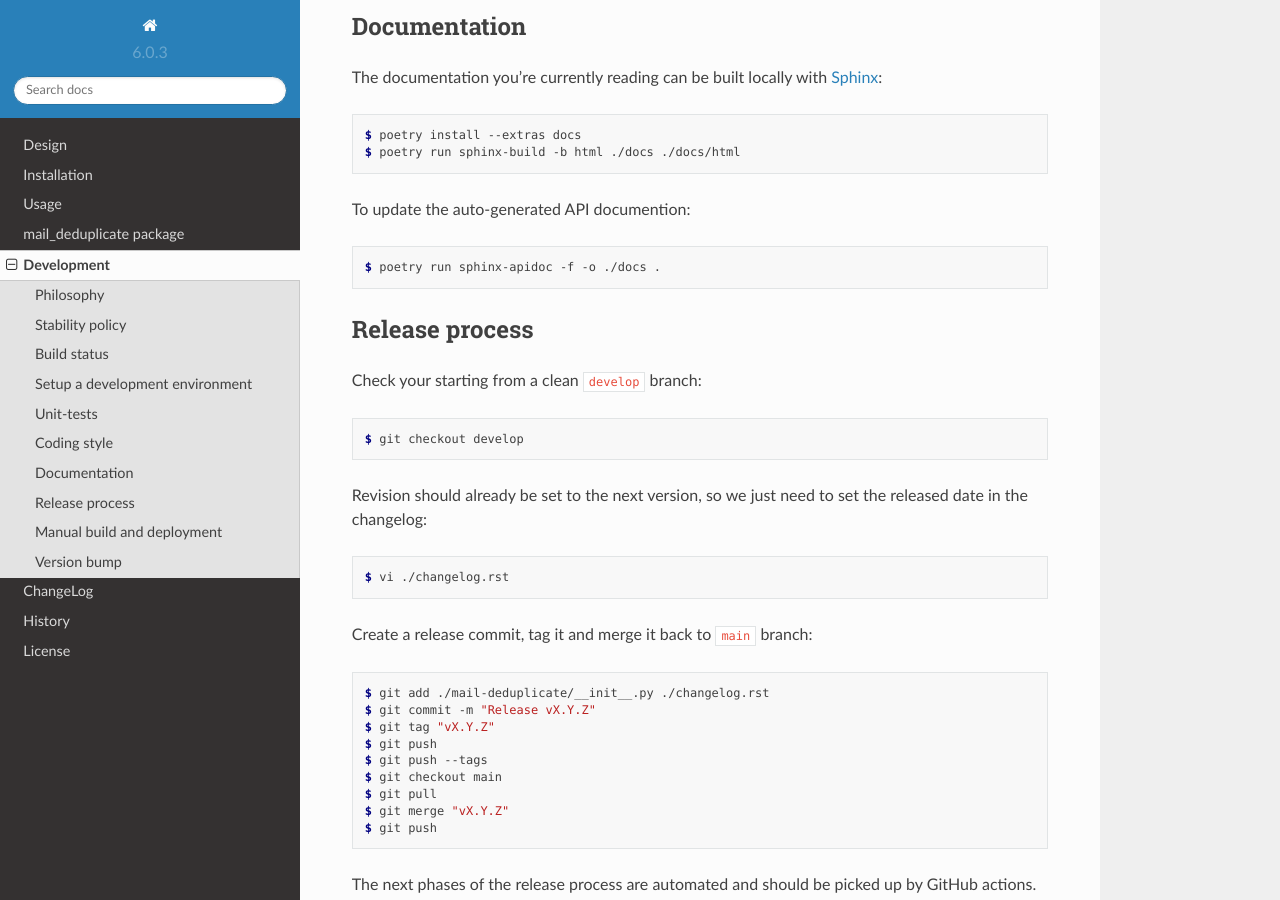
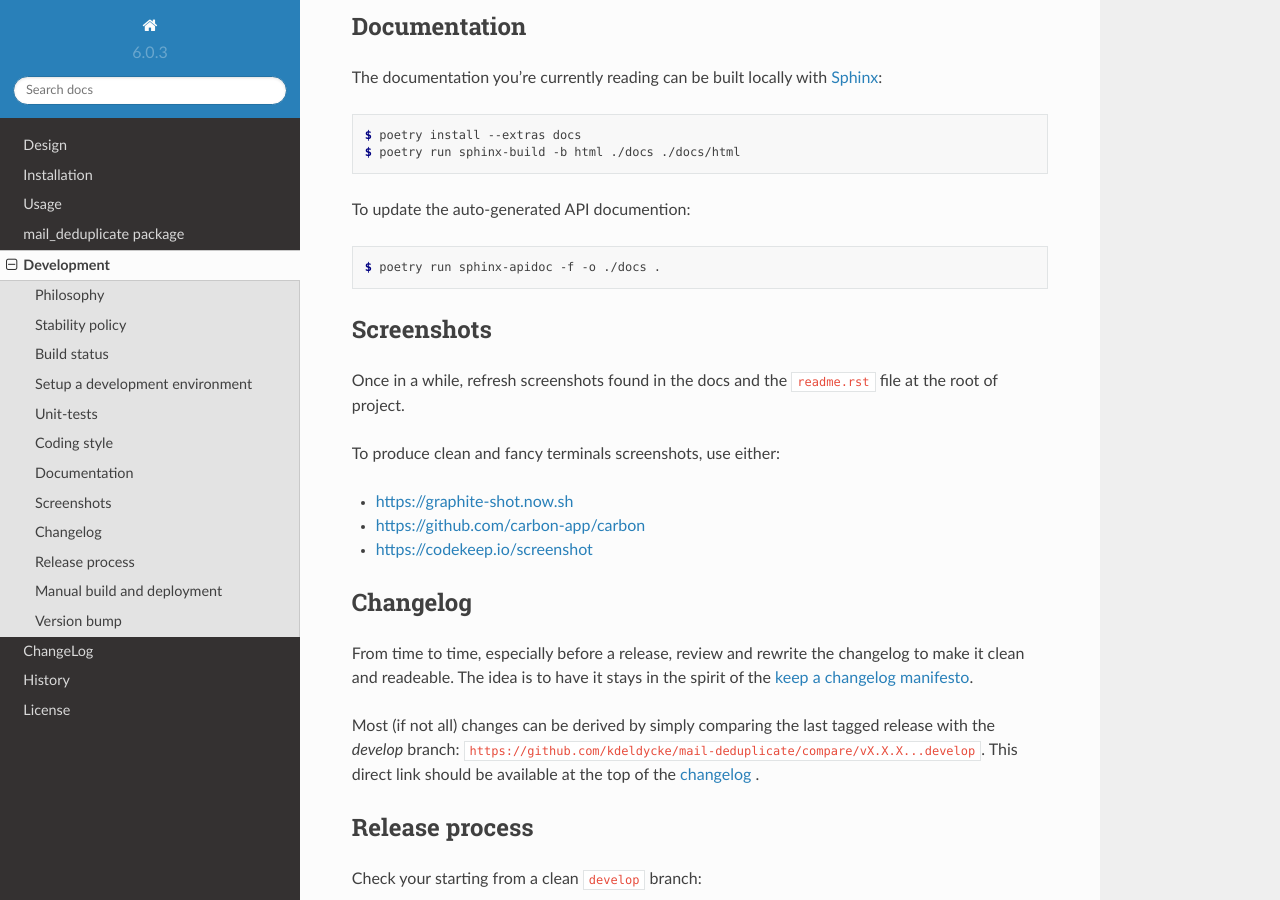
Before and after one commit to kdeldycke/mail-deduplicate, a Sphinx documentation site: the page built from docs/development.rst, in a window 1280 px wide and 900 px high, scrolled down 1766 px. Built offline with Sphinx 7.4.7 and the Read the Docs theme 2.0.0, drawn with Linux system fonts in a browser that asks for light colours; pages that are not in the unit, such as notebooks, are missing from menus; the version number is read from the project's files by our own code.

Commit message:
Add section on maintaining screenshots and changelog.

```diff
--- a/docs/development.rst
+++ b/docs/development.rst
@@ -138,6 +138,30 @@ To update the auto-generated API documention:
     $ poetry run sphinx-apidoc -f -o ./docs .
 
 
+Screenshots
+-----------
+
+Once in a while, refresh screenshots found in the docs and the ``readme.rst``
+file at the root of project.
+
+To produce clean and fancy terminals screenshots, use either:
+
+* https://graphite-shot.now.sh
+* https://github.com/carbon-app/carbon
+* https://codekeep.io/screenshot
+
+
+Changelog
+---------
+
+From time to time, especially before a release, review and rewrite the changelog
+to make it clean and readeable. The idea is to have it stays in the spirit of the
+`keep a changelog manifesto <https://keepachangelog.com>`_.
+
+Most (if not all) changes can be derived by simply comparing the last tagged
+release with the `develop` branch:
+``https://github.com/kdeldycke/mail-deduplicate/compare/vX.X.X...develop``.
+This direct link should be available at the top of the `changelog <changelog.html>`__ .
 
 
 Release process
```
